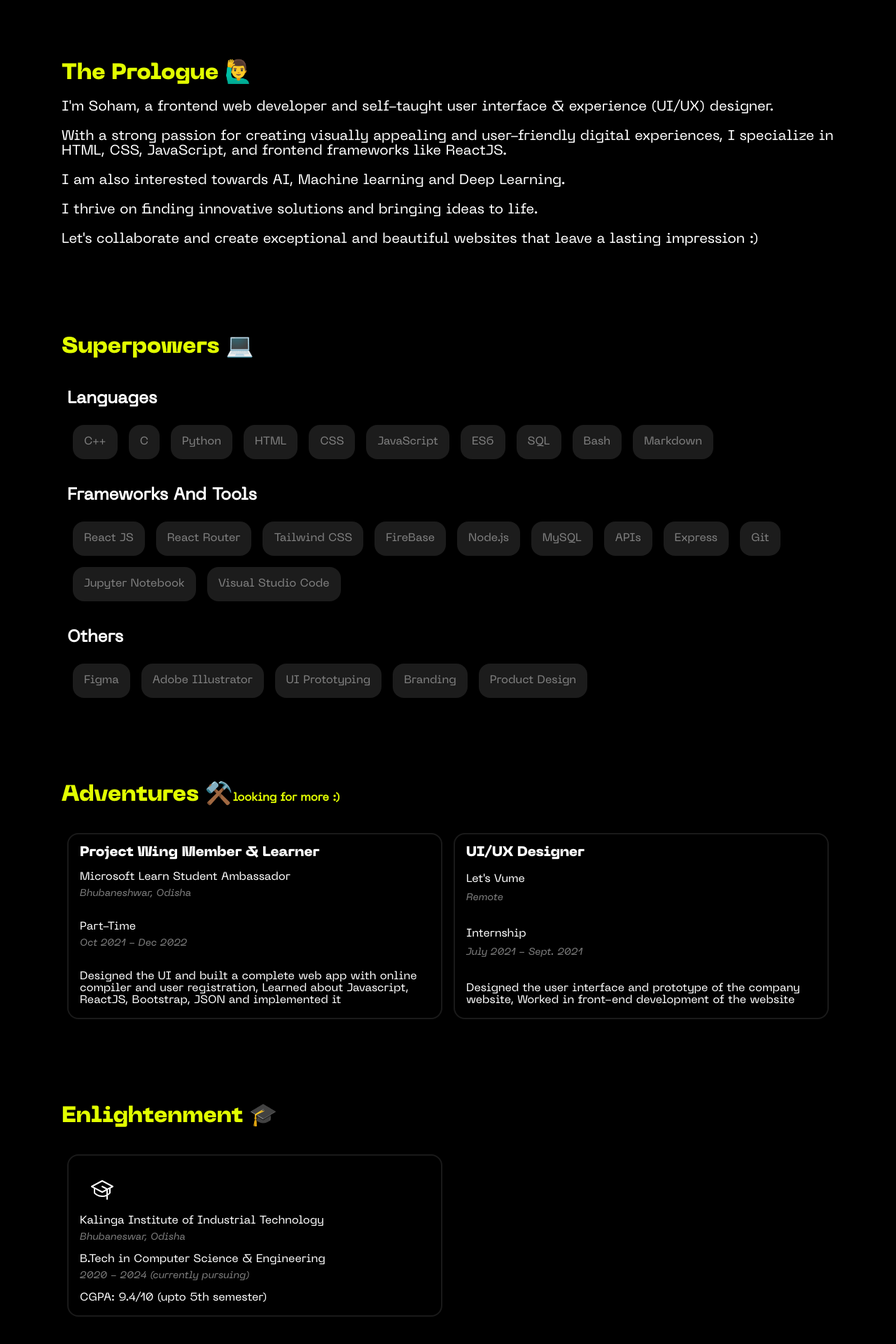
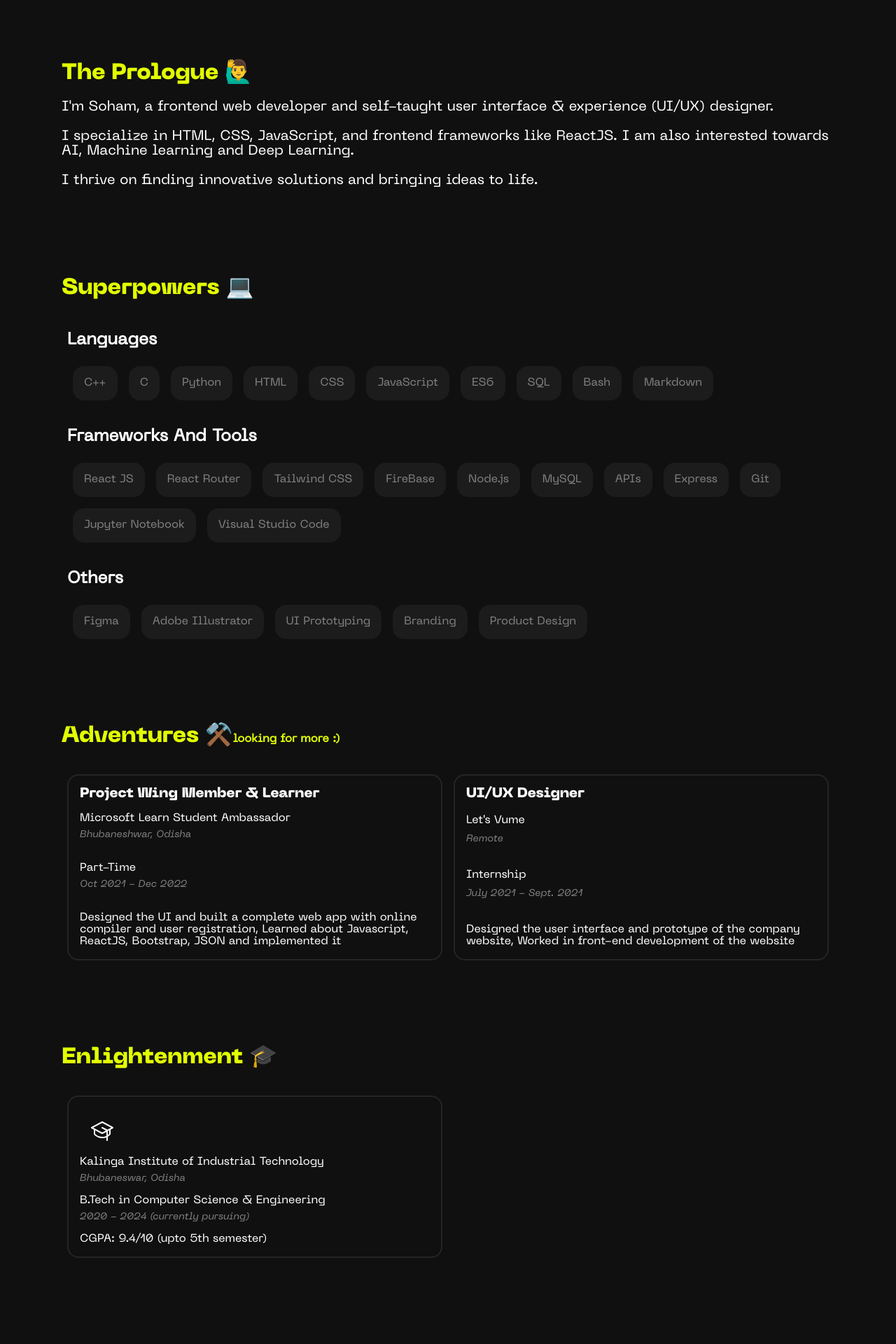
Before and after one commit to shm-dsgn/portfolio, a React (Create React App) app: page / in a window 1280 px wide. Shown: the part 846-2766 px from the top of the page at 70% size. After the commit the page ends 2715 px from the top, so only its background shows below. Built offline with nearby package versions, Linux system fonts and the light colour scheme.

Commit message:
color changes, other minor fixes

```diff
--- a/src/components/Contact/Contact.css
+++ b/src/components/Contact/Contact.css
@@ -127,4 +127,17 @@ a {
     flex-direction: row;
     justify-content: space-between;
   }
+
+  .linkedin,
+  .github,
+  .dribbble {
+    width: 48px;
+    height: 48px;
+  }
+
+  .contact-me {
+    width: 180px;
+    height: 48px;
+    font-size: 16px;
+  }
 }
--- a/src/components/Home/Education/Education.css
+++ b/src/components/Home/Education/Education.css
@@ -8,7 +8,7 @@
 .edu-details {
   padding: 16px;
   margin: 16px 8px;
-  border: solid #1a1a1a 2px;
+  border: solid #252525 2px;
   border-radius: 16px;
   display: flex;
   flex-direction: column;
--- a/src/components/Home/Experience/Experience.css
+++ b/src/components/Home/Experience/Experience.css
@@ -8,7 +8,7 @@
 .exp-details {
   padding: 16px;
   margin: 16px 8px;
-  border: solid #1a1a1a 2px;
+  border: solid #252525 2px;
   border-radius: 16px;
   display: flex;
   flex-direction: column;
--- a/src/components/Home/Home.js
+++ b/src/components/Home/Home.js
@@ -42,17 +42,9 @@ function Home() {
           I'm Soham, a frontend web developer and self-taught user interface &
           experience (UI/UX) designer. <br />
           <br />
-          With a strong passion for creating visually appealing and
-          user-friendly digital experiences, I specialize in HTML, CSS,
-          JavaScript, and frontend frameworks like ReactJS. <br />
-          <br />
-          I am also interested towards AI, Machine learning and Deep Learning.
-          <br />
+          I specialize in HTML, CSS, JavaScript, and frontend frameworks like ReactJS. I am also interested towards AI, Machine learning and Deep Learning.<br />
           <br />I thrive on finding innovative solutions and bringing ideas to
-          life. <br />
-          <br />
-          Let's collaborate and create exceptional and beautiful websites that
-          leave a lasting impression :)
+          life.
         </p>
       </div>
       <div className="skills-block" data-aos="fade">
--- a/src/components/Navbar/Navbar.css
+++ b/src/components/Navbar/Navbar.css
@@ -3,7 +3,7 @@
 .navbar {
   font-family: Regular;
   top: 0;
-  background-color: rgb(0, 0, 0);;
+  background-color: #101010;
   position:sticky;
   padding: 24px 16px;
   z-index: 1000;
@@ -30,7 +30,7 @@
 }
 
 .link:hover {
-  color: black;
+  color: #101010;
   background-color: #e2ff00;
   transition: 0.5s;
   border-radius: 8px;
@@ -71,7 +71,7 @@ nav a {
     position: absolute;
     left: 0px;
     top: 80.65px;
-    background-color: rgb(0, 0, 0);
+    background-color: #101010;
     width: 100%;
     height: 100vh;
     z-index: 2;
--- a/src/components/Projects/Design/DesignDisplay.css
+++ b/src/components/Projects/Design/DesignDisplay.css
@@ -1,6 +1,6 @@
 .display-box {
   color: white;
-  border: solid #121212 2px;
+  border: solid #252525 2px;
   border-radius: 16px;
   margin: 8px;
   height: auto;
@@ -34,18 +34,18 @@
 
 .display-shots {
   border-radius: 8px;
-  background-color: #212121;
+  background-color: #252525;
   color: white;
   border: none;
   padding: 16px;
   font-family: Regular;
   width: 100%;
-  border: #212121 solid 1px;
+  border: #252525 solid 1px;
 }
 
 .display-shots:hover {
   cursor: pointer;
-  background-color: black;
+  background-color: #101010;
   color: white;
   transition: 0.3s;
   border: white solid 1px;
--- a/src/components/Projects/Dev/DevDisplay.css
+++ b/src/components/Projects/Dev/DevDisplay.css
@@ -1,6 +1,6 @@
 .display-box {
   color: white;
-  border: solid #121212 2px;
+  border: solid #252525 2px;
   border-radius: 16px;
   margin: 8px;
   height: auto;
@@ -43,7 +43,7 @@
 
 .display-github {
   border-radius: 8px;
-  background-color: black;
+  background-color: #101010;
   color: white;
   border: none;
   border: white solid 1px;
@@ -52,7 +52,7 @@
 .display-github:hover {
   cursor: pointer;
   background-color: white;
-  color: black;
+  color: #101010;
   transition: 0.3s;
   border: white solid 1px;
 }
@@ -66,7 +66,7 @@
 
 .display-live:hover {
   cursor: pointer;
-  background-color: black;
+  background-color: #101010;
   transition: 0.3s;
   color: #e2ff00;
   border: #e2ff00 solid 1px;
--- a/src/index.css
+++ b/src/index.css
@@ -1,5 +1,5 @@
 body {
-  background-color: black;
+  background-color: #101010;
   margin: 0;
   padding: 0;
   font-family: -apple-system, BlinkMacSystemFont, 'Segoe UI', 'Roboto', 'Oxygen',
```
